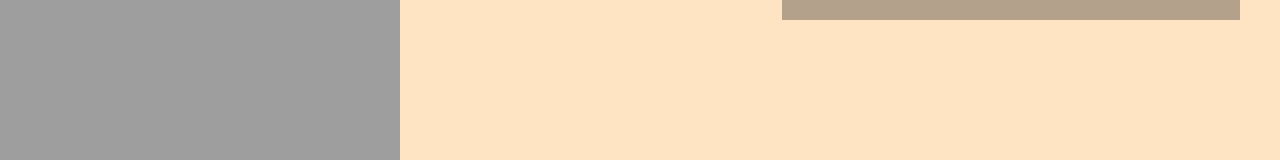
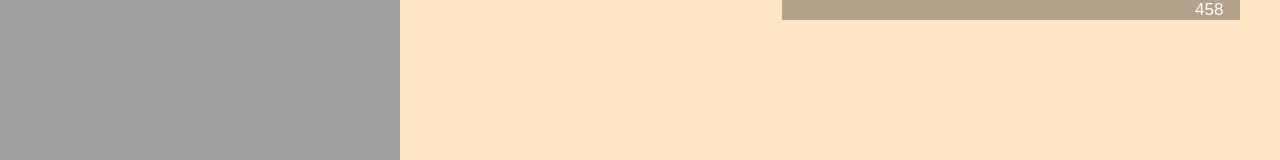
Before and after one commit to NimaShariatz/Henning-the-Navigator, a React (Vite) app: page / in a window 1280 px wide. Shown: the top 160 px of the page. Built offline with nearby package versions, Linux system fonts and the light colour scheme.

Commit message:
on change addition to distance calc

```diff
--- a/src/components/distance_calc/distance_calc.tsx
+++ b/src/components/distance_calc/distance_calc.tsx
@@ -1,25 +1,42 @@
+import { useState } from "react"
 
 import "./distance_calc.css"
-/*
- Info:
- first the image sizes are set up. The width and height of our image is gotten.
- Then the canvas is set up with that information
-
- */
 
 function Distance_calc() {
+    // Store the input value as a string to preserve leading zeros
+    const [distanceValue, setDistanceValue] = useState("458")
+
+    const handleInputChange = (e: React.ChangeEvent<HTMLInputElement>) => {
+        const newValue = e.target.value
+        setDistanceValue(newValue)
+        //console.log(newValue)
+
+    }
+
+    const handleBlur = () => {
+        if (!distanceValue || distanceValue.trim() === "") {// When the input loses focus and is empty, reset to the default value
+            setDistanceValue("458")
+        }
+    }
+
+
 
     return(
         <>
             <div className="distance_setter">
                 <form>
-
-                    <input type="number" id="distance_input" name="distance_input"></input>
-
+                    <input
+                        type="number"
+                        id="distance_input"
+                        name="distance_input"
+                        value={distanceValue}
+                        onChange={handleInputChange}
+                        onBlur={handleBlur}
+                    />
                 </form>
             </div>
-
         </>
     )
+}
 
-}export default Distance_calc
+export default Distance_calc
```
